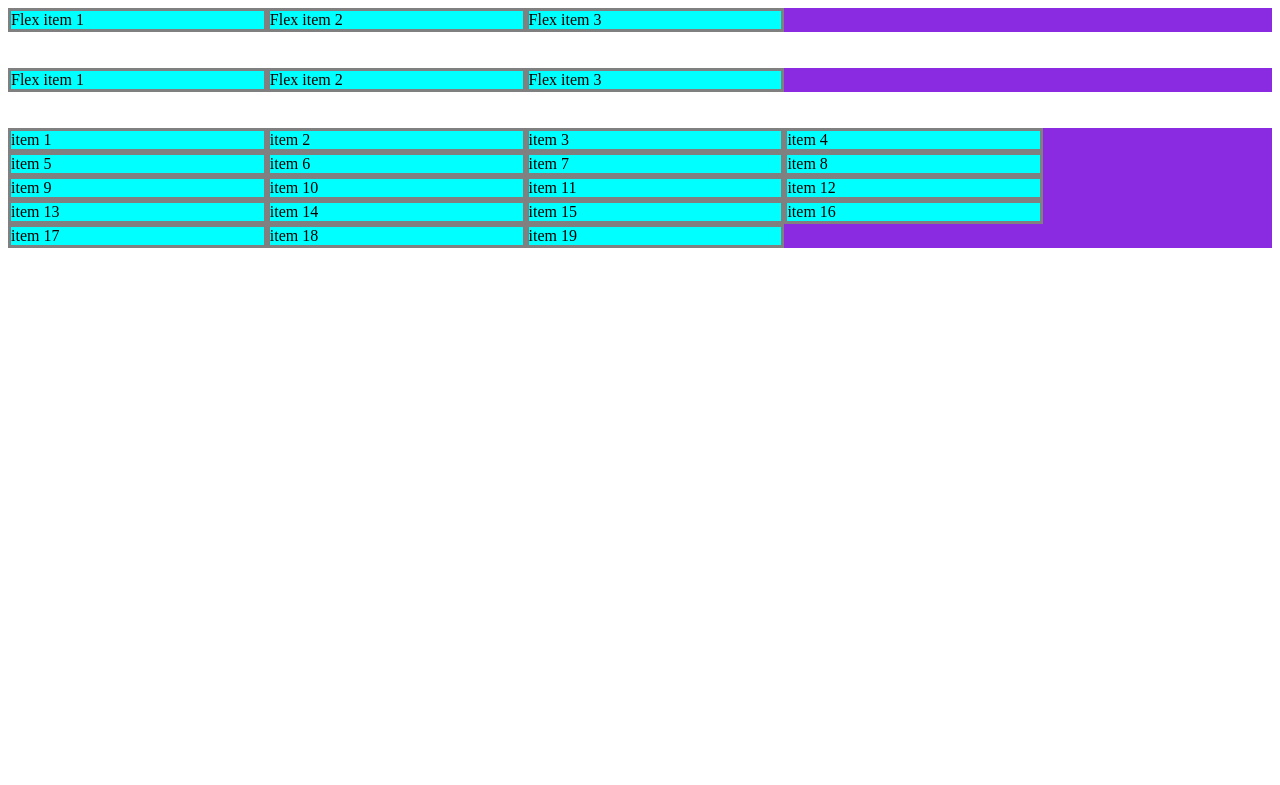
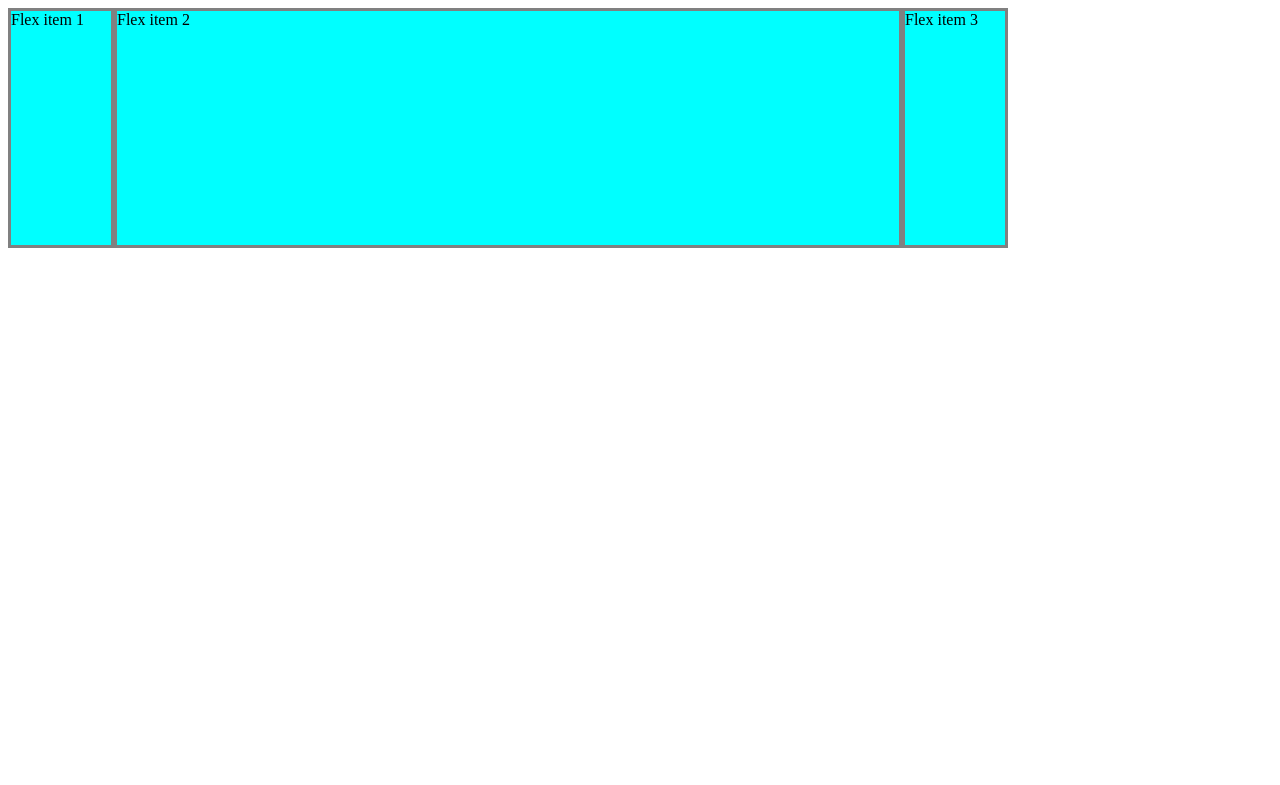
Before and after one commit to Mariacabriles29/Flexbok, a plain HTML site: page index.html in a window 1280 px wide. Shown: the top 785 px of the page. Drawn offline with Linux system fonts and the light colour scheme.

Commit message:
agregando propiedades de los hijos

```diff
--- a/index.html
+++ b/index.html
@@ -13,36 +13,56 @@
      }
         .container{
             background-color:blueviolet;
-            height:auto;
+            width: 1000px;
+            height:30vh;
 
 
 
-            display: flex;/*El compartamiento normal de un caja flexbok es horizontal es decir es una fila*/
-
-            flex-direction:row; /*row|row-reserve|column|column-reserve */
-            flex-wrap:wrap; /*nowrap| wrap|wrap-reverse*/
-            flex-flow: row wrap; /* es un shortcut de flex-direction y flex wrap */
+            display: flex;/*Define que una caja va ser un bloque o un flexbox de línea*/
+             /*flex |inline-flex*/
+            flex-direction:row;
+            /*Define quien va ser el eje principal (main axis row->x, column ->y*/
+            /*row|row-reserve|column|column-reserve */
+            flex-wrap:row nowrap;
+            /*la propiedad wrap es la define si la caja flexbox envuelve o NO a sus hijos*/
+            /*nowrap| wrap|wrap-reverse*/
+            flex-flow: row nowrap; /* es un shorthand de flex-direction y flex wrap */
             justify-content: flex-start; /* Define las alineación de los elementos hijos respecto al eje principal*/
             /* flex-start |center| flex-end |space-between| space-around| space-evenly */
-            align-items: center; /*valores por defecto de algn items..
+            align-items: stretch; /*valores por defecto de algn items..
             |srectch|flex-start|flex-end|center|baseline */
 
-            align-content: flex-start;
+            align-content:flex-start;
             /* Define la  alineación de los hijos en el eje transversal
-            (cross axis), no funciona con los hijos que estan en una sola linea*/
+            (cross axis), NO funciona con los hijos que estan en una sola linea(Cuando flex-wrap nowrap, NO FUNCIONA*/
         }
             .item{
                 border: medium solid gray;
-                width: 20%;
-                height:20% ;
+                /*width: 30%;
+                height:30%;*/
+                width: 100px;
                 background-color:aqua;
+                /*Propiedades de los hijos,  */
+                flex-grow: 0;
+                /*Cuando la caja flexbox tenga espacio sobrante es la habilidad o el factor de crecer,
+                su valor por defecto es 0,NO se aceptan valores negativos*/
+                flex-shrink: 1;
+                /*Cuando la caja flexbox  no tenga espacio sobrante es la habilidad o el factor de encogerse,
+                su valor por defecto es 1,NO se aceptan valores negativos*/
+                flex-basis: auto;
 
             }
+            .item:nth-child(2){
+                flex-grow: 2;
+
+            }
+            /* Ejemplo para darle tamaño a la letra de un flexbox especifico y apliar
+            baseline en algn-items*/
             /*.item:nth-child(2),
-            .item:nth-child(17)3
+            .item:nth-child(17)
             {
                 font-size: 250%;
-            }*/
+            } */
     </style>
 </head>
 <body>
@@ -52,7 +72,9 @@
         <article class="item">Flex item 3</article>
 
     </section>
-    <br><br>
+
+    <br><br><br><br><br><br><br><br><br><br><br><br><br><br><br><br><br><br><br><br><br><br><br><br><br><br><br><br><br><br>
+
     <section class="container">
         <article class="item">Flex item 1</article>
         <article class="item">Flex item 2</article>
```
